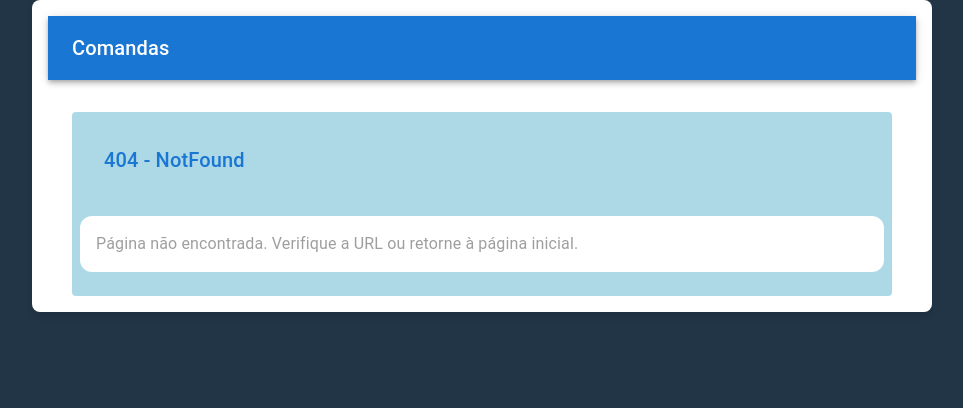
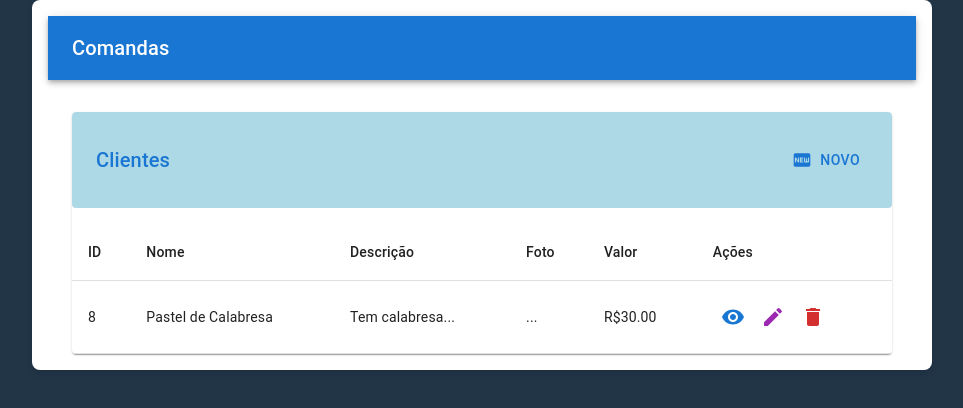
Before and after one commit to Cauams19/comandas_app-react_flask, a React (Vite) app in the folder frontend/: page /produtos in a window 1280 px wide. Before the commit this address had no page. Shown: the top 408 px of the page, without its empty margins (158-1121 px from the left). Built offline with nearby package versions, Linux system fonts and the light colour scheme.

Commit message:
Implementando as rotas de ProdutoList e ProdutoForm pelo Router.jsx

```diff
--- /dev/null
+++ b/frontend/src/pages/ProdutoForm.jsx
@@ -0,0 +1,63 @@
+import { useForm } from 'react-hook-form';
+import {
+    TextField,
+    Button,
+    Box,
+    Typography,
+    MenuItem,
+    FormControl,
+    InputLabel,
+    Select,
+    Toolbar
+} from '@mui/material';
+
+const ClienteForm = () => {
+    const { register, handleSubmit, reset, formState: { errors } } = useForm();
+
+    const onSubmit = (data) => {
+        console.log("Dados do produto:", data);
+    };
+
+    return (
+
+        <Box component="form" onSubmit={handleSubmit(onSubmit)} sx={{ backgroundColor: '#ADD8E6', padding: 2, borderRadius: 1, mt: 2 }}>
+
+            <Toolbar sx={{ backgroundColor: '#ADD8E6', padding: 1, borderRadius: 2, mb: 2, display: 'flex', justifyContent: 'space-between' }}>
+                <Typography variant="h6" color="primary">Dados Produto</Typography>
+            </Toolbar>
+
+            <Box sx={{ backgroundColor: 'white', padding: 2, borderRadius: 3, mb: 2 }}>
+
+                <TextField
+                    label="Nome" fullWidth margin="normal"
+                    {...register('nome', { required: 'Nome é obrigatório' })} error={!!errors.nome} helperText={errors.nome?.message}
+                />
+                <TextField
+                    label="Descrição" fullWidth margin="normal"
+                    {...register('descricao')}
+                />
+
+                <TextField
+                    label="Foto" fullWidth margin="normal" {...register('foto')}
+                />
+
+                <TextField
+                    label="Valor" fullWidth margin="normal" {...register('valor_unitario')}
+                />
+
+                <Box sx={{ display: 'flex', justifyContent: 'flex-end', mt: 2 }}>
+                    <Button sx={{ mr: 1 }}>
+                        Cancelar
+                    </Button>
+                    <Button type="submit" variant="contained">
+                        Cadastrar
+                    </Button>
+                </Box>
+
+            </Box>
+
+        </Box>
+    );
+};
+
+export default ClienteForm;
--- /dev/null
+++ b/frontend/src/pages/ProdutoList.jsx
@@ -0,0 +1,48 @@
+import React from "react";
+import { Table, TableBody, TableCell, TableContainer, TableHead, TableRow, Paper, IconButton, Typography, Button, Toolbar } from '@mui/material';
+import { Edit, Delete, Visibility, FiberNew } from '@mui/icons-material';
+import { useNavigate } from 'react-router-dom';
+
+function ProdutoList() {
+
+    const navigate = useNavigate();
+
+    return (
+        <TableContainer component={Paper}>
+
+            <Toolbar sx={{ backgroundColor: '#ADD8E6', padding: 2, borderRadius: 1, mb: 2, display: 'flex', justifyContent: 'space-between' }}>
+                <Typography variant="h6" color="primary">Clientes</Typography>
+                <Button color="primary" onClick={() => navigate('/produto')} startIcon={<FiberNew />}>Novo</Button>
+            </Toolbar>
+
+            <Table>
+                <TableHead>
+                    <TableRow>
+                        <TableCell>ID</TableCell>
+                        <TableCell>Nome</TableCell>
+                        <TableCell>Descrição</TableCell>
+                        <TableCell>Foto</TableCell>
+                        <TableCell>Valor</TableCell>
+                        <TableCell>Ações</TableCell>
+                    </TableRow>
+                </TableHead>
+                <TableBody>
+                    <TableRow key={1}>
+                        <TableCell>8</TableCell>
+                        <TableCell>Pastel de Calabresa</TableCell>
+                        <TableCell>Tem calabresa...</TableCell>
+                        <TableCell>...</TableCell>
+                        <TableCell>R$30.00</TableCell>
+                        <TableCell>
+                            <IconButton> <Visibility color="primary" /> </IconButton>
+                            <IconButton> <Edit color="secondary" /> </IconButton>
+                            <IconButton> <Delete color="error" /> </IconButton>
+                        </TableCell>
+                    </TableRow>
+                </TableBody>
+            </Table>
+        </TableContainer>
+
+    );
+}
+export default ProdutoList;
--- a/frontend/src/routes/Router.jsx
+++ b/frontend/src/routes/Router.jsx
@@ -8,8 +8,8 @@ const FuncionarioList = lazy(() => import("../pages/FuncionarioList"));
 const FuncionarioForm = lazy(() => import("../pages/FuncionarioForm"));
 const ClienteList = lazy(() => import("../pages/ClienteList"));
 const ClienteForm = lazy(() => import("../pages/ClienteForm"));
-//const ProdutoList = lazy(() => import("../pages/ProdutoList"));
-//const ProdutoForm = lazy(() => import("../pages/ProdutoForm"));
+const ProdutoList = lazy(() => import("../pages/ProdutoList"));
+const ProdutoForm = lazy(() => import("../pages/ProdutoForm"));
 const NotFound = lazy(() => import("../pages/NotFound"));
 
 // Loader para o Suspense - Isso melhora a experiência do usuário em aplicações maiores.
@@ -29,7 +29,8 @@ const AppRoutes = () => {
                 <Route path="/funcionario" element={<FuncionarioForm />} />
                 <Route path="/clientes" element={<ClienteList />} />
                 <Route path="/cliente" element={<ClienteForm />} />
-
+                <Route path="/produtos" element={<ProdutoList />} />
+                <Route path="/produto" element={<ProdutoForm />} />
                 <Route path="*" element={<NotFound />} />
             </Routes>
         </Suspense>
```
